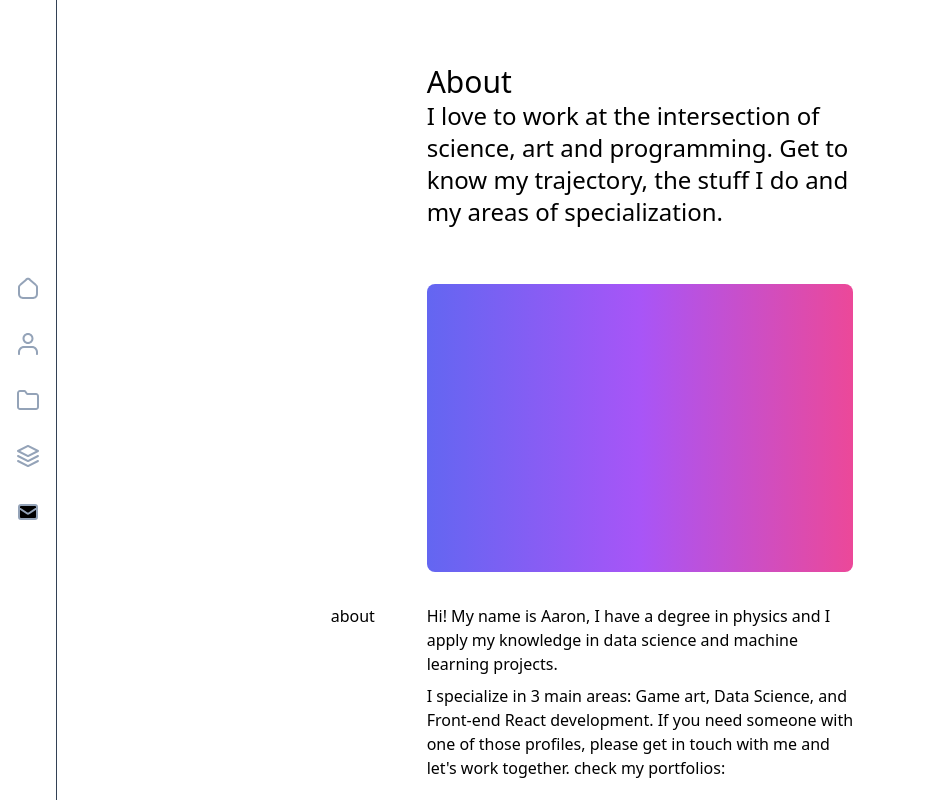
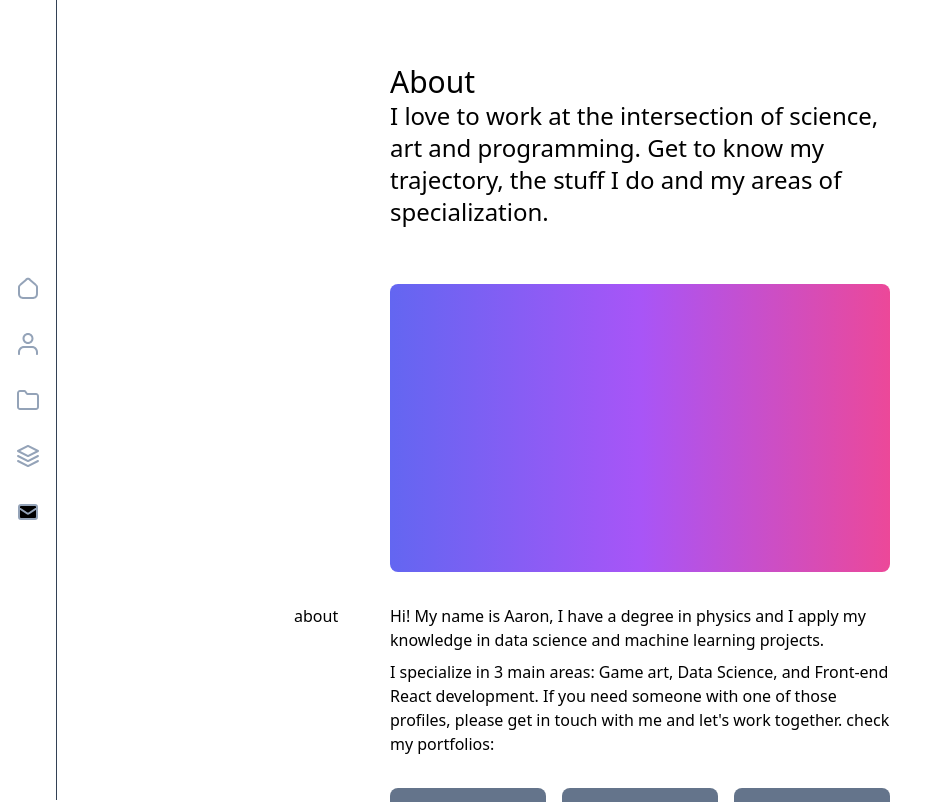
Before and after one commit to iaaron-xyz/iaaron-xyz.github.io, a React (Vite) app: page /about in a window 1280 px wide. Shown: the top 802 px of the page, without its empty margins (0-936 px from the left). Built offline with nearby package versions, Linux system fonts and the light colour scheme.

Commit message:
set a static width for the content

```diff
--- a/src/App.css
+++ b/src/App.css
@@ -7,3 +7,7 @@
     max-height: 25px;
     stroke: var(--second-text-color);
 }
+
+.content-width {
+    width: 500px;
+}
--- a/src/components/AboutPage.jsx
+++ b/src/components/AboutPage.jsx
@@ -2,7 +2,7 @@ import Sections from "./Sections";
 
 const AboutPage = () => {
   return (
-    <div className='my-16 flex flex-col w-4/12'>
+    <div className='content-width my-16 flex flex-col'>
       <h1 className='text-3xl'>About</h1>
       <h2 className='text-2xl mb-8 dark:text-slate-500'>
         I love to work at the intersection of science, art and programming. Get
--- a/src/components/Homepage.jsx
+++ b/src/components/Homepage.jsx
@@ -8,7 +8,7 @@ import CopyPasteIcon from "./icons/CopyPasteIcon";
 
 const Homepage = () => {
   return (
-    <div className='w-4/12 flex flex-col items-center'>
+    <div className='content-width flex flex-col items-center'>
       <HomeHeader />
       <SocialLinks />
       <ContactMail />
```
